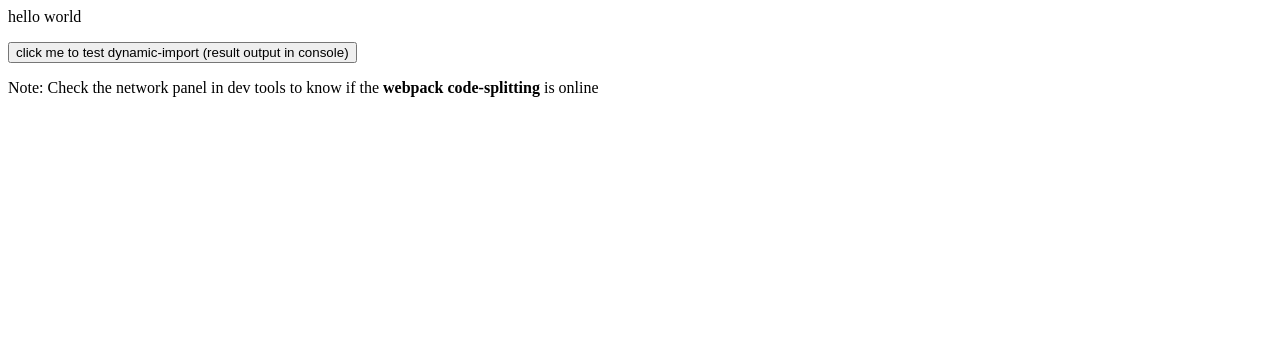
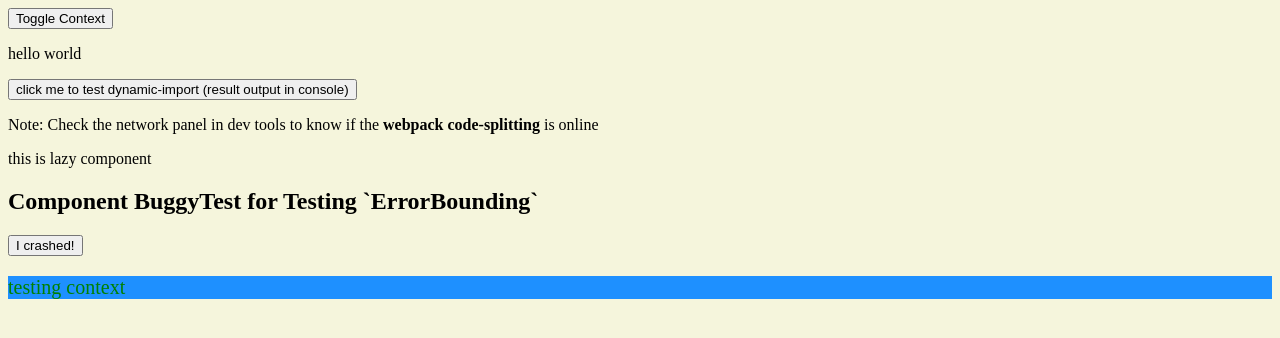
Before and after one commit to lqisa/react-test-with-webpack, a React app: page / in a window 1280 px wide. Built offline with nearby package versions, Linux system fonts and the light colour scheme.

Commit message:
[IMP] Improve webpack config && Fix Eslint Dependencies
Dependencies:
1. improve webpack config
2. fix eslint
3. update babel plugin to v7
Project:
1. add errorBounding and Context testing

```diff
--- a/package.json
+++ b/package.json
@@ -14,14 +14,18 @@
   "devDependencies": {
     "@babel/core": "^7.4.3",
     "@babel/plugin-proposal-class-properties": "^7.4.0",
+    "@babel/plugin-syntax-dynamic-import": "^7.2.0",
+    "@babel/plugin-transform-react-jsx": "^7.3.0",
     "@babel/preset-env": "^7.4.3",
     "@babel/preset-react": "^7.0.0",
     "babel-eslint": "^10.0.1",
     "babel-loader": "^8.0.5",
-    "babel-plugin-syntax-dynamic-import": "^6.18.0",
     "css-loader": "^1.0.0",
     "eslint": "^5.5.0",
     "eslint-config-react-app": "^3.0.8",
+    "eslint-plugin-flowtype": "^3.6.1",
+    "eslint-plugin-import": "^2.17.1",
+    "eslint-plugin-jsx-a11y": "^6.2.1",
     "eslint-plugin-react": "^7.12.4",
     "html-webpack-plugin": "^3.2.0",
     "mini-css-extract-plugin": "^0.4.5",
--- /dev/null
+++ b/src/LazyTest.js
@@ -0,0 +1,9 @@
+import React, { Component } from 'react'
+
+class LazyTest extends Component{
+  render () {
+    return <p>this is lazy component</p>
+  }
+}
+
+export {LazyTest}
--- /dev/null
+++ b/src/component/ErrorBounding.js
@@ -0,0 +1,54 @@
+import React, { Component } from 'react'
+
+/**
+ * Currently error boundaries aren't supported in SSR, `getDerivedStateFromError` and `componentDidCatch`
+ * don't affect server side.
+ *
+ */
+
+export default class ErrorBounding extends Component {
+  constructor(props) {
+    super(props);
+    this.state = { error: null, errorInfo: null };
+  }
+
+  logErrorToMyService = (err, info) => {
+    console.warn('logging error to my service...')
+    //...
+    console.warn('error uploaded.')
+  }
+
+  static getDerivedStateFromError (error) {
+    console.log('getDerivedStateFromError')
+    // Update state so the next render will show the fallback UI.
+    return { hasError: true }
+  }
+
+  componentDidCatch (error, info) {
+    console.log('componentDidCatch')
+    // you can now log the error to an error reporting service
+    this.logErrorToMyService(error, info)
+
+    // Catch errors in any components below and re-render with error message
+    this.setState({ error, errorInfo: info })
+  }
+
+  render () {
+    if (this.state.errorInfo) {
+      // you can render any custom fallback UI
+      // Error path
+      return (
+        <div>
+          <h2>Something went wrong.</h2>
+          <details style={{ whiteSpace: 'pre-wrap' }}>
+            {this.state.error && this.state.error.toString()}
+            <br />
+            {this.state.errorInfo.componentStack}
+          </details>
+        </div>
+      );
+    }
+    // Normally, just render children
+    return this.props.children
+  }
+}
--- /dev/null
+++ b/src/lazyTestExportIntermediate.js
@@ -0,0 +1,2 @@
+// reexport module
+export { LazyTest as default } from './LazyTest'
--- a/src/main.js
+++ b/src/main.js
@@ -1,24 +1,111 @@
-import React, { Component } from 'react'
+import React, { Component, lazy, Suspense, createContext } from 'react'
 import ReactDOM from 'react-dom'
+import ErrorBounding from './component/ErrorBounding'
+import './main.scss'
+/**
+ * React.lazy currently only supports `default` exports.
+ * If the module you want to import uses named exports,
+ * you can create an `intermediate module` that `reexports` it as the default.
+ */
+// const LazyCmpt = lazy(() => import('./lazyTest'))
+const LazyCmpt = lazy(() => import('./lazyTestExportIntermediate'))
+
+/**
+ * Context is primarily used when some data needs to be accessible by many components at different nesting levels.
+ *
+ * The `defaultValue` argument is *only* used when a component does not have a *matching Provider above it in the tree*.
+ */
+const ThemeContext = createContext('white')
+
+class BuggyTest extends Component {
+  constructor(props) {
+    super(props)
+    this.state = { hasError: false }
+  }
+
+  handleSimulateErrorClick = () => {
+    this.setState({ hasError: true })
+  }
+
+  // Assign a contextType to read the current theme context.
+  static contextType = ThemeContext;
+
+  componentDidUpdate = () => {
+    console.log('Buggy component updated~')
+  }
+
+  render() {
+    if (this.state.hasError) {
+      throw new Error('I crashed!')
+    }
+    return (
+      <div>
+        <h2>Component BuggyTest for Testing `ErrorBounding`</h2>
+        <button onClick={this.handleSimulateErrorClick}>I crashed!</button>
+        <div style={{ ...this.context }}>
+          <p style={{ color: 'green' }}>testing context</p>
+        </div>
+      </div>
+    )
+  }
+}
 
 class HelloWorld extends Component {
+  constructor(props) {
+    super(props)
+    this.state = { addThemeContext: true }
+  }
+
   handleClick = () => {
     import('./dynamic-import').then(res => {
       res.default()
     })
   }
-  render () {
-    return (
-      <div>
+
+  fallback = () => {
+    return <div>loading...</div>
+  }
+
+  toggleThemeContext = () => {
+    this.setState(({ addThemeContext }) => {
+      return { addThemeContext: !addThemeContext }
+    })
+  }
+
+  render() {
+    const toggleContextButton = <button onClick={this.toggleThemeContext}>Toggle Context</button>
+    const children = <div>
       <p>hello world</p>
       <button onClick={this.handleClick}>click me to test dynamic-import (result output in console)</button>
       <p>
         Note:
             Check the network panel in dev tools to know if the <strong>webpack code-splitting</strong> is online
           </p>
+      <Suspense fallback={this.fallback()}>
+        <LazyCmpt />
+      </Suspense>
+      <ErrorBounding>
+        <BuggyTest />
+      </ErrorBounding>
+    </div>
+    if (this.state.addThemeContext) {
+      return (
+        <div>
+          {toggleContextButton}
+          <ThemeContext.Provider value={{ fontSize: '20px', backgroundColor: 'dodgerblue' }}>
+            {children}
+          </ThemeContext.Provider>
+        </div>
+      )
+    } else {
+      return (
+        <div>
+          {toggleContextButton}
+          {children}
         </div>
       )
     }
   }
+}
 
 ReactDOM.render(<HelloWorld />, document.getElementById('root'))
--- a/src/main.scss
+++ b/src/main.scss
@@ -1,8 +1,10 @@
-@import url("http://10.211.32.231/test.css");
-@import url('https://fonts.googleapis.com/css?family=Roboto');
+// @import url("http://10.211.32.231/test.css");
+// @import url('https://fonts.googleapis.com/css?family=Roboto');
 
-#app {
-  text-align: center;
+html {
+  background-color: beige;
+}
+#root {
   span {
     color: green;
   }
```
Also changed, not shown: .babelrc, build/webpack.config.js, 1 other file. Lines whose indentation alone changed are shown as unchanged.
